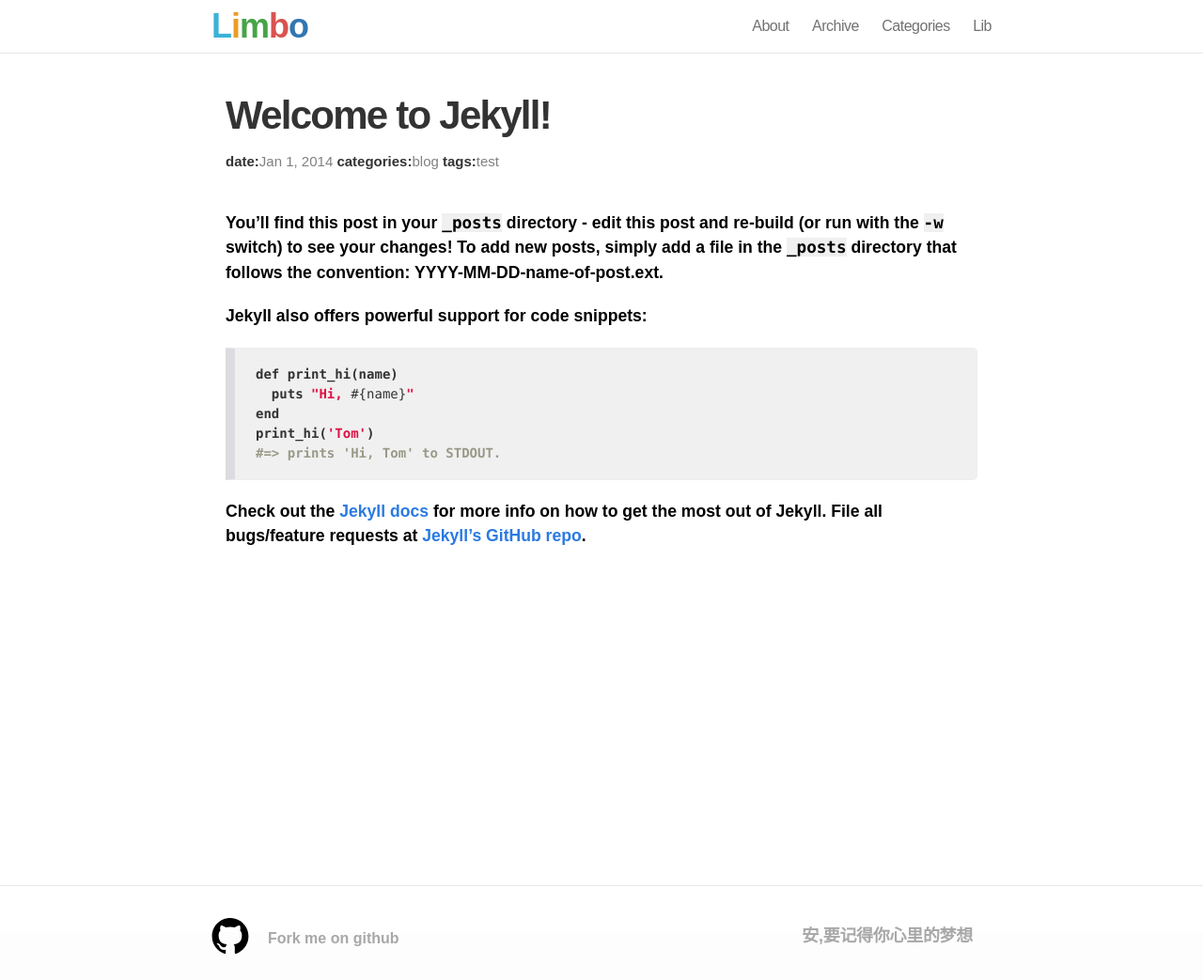
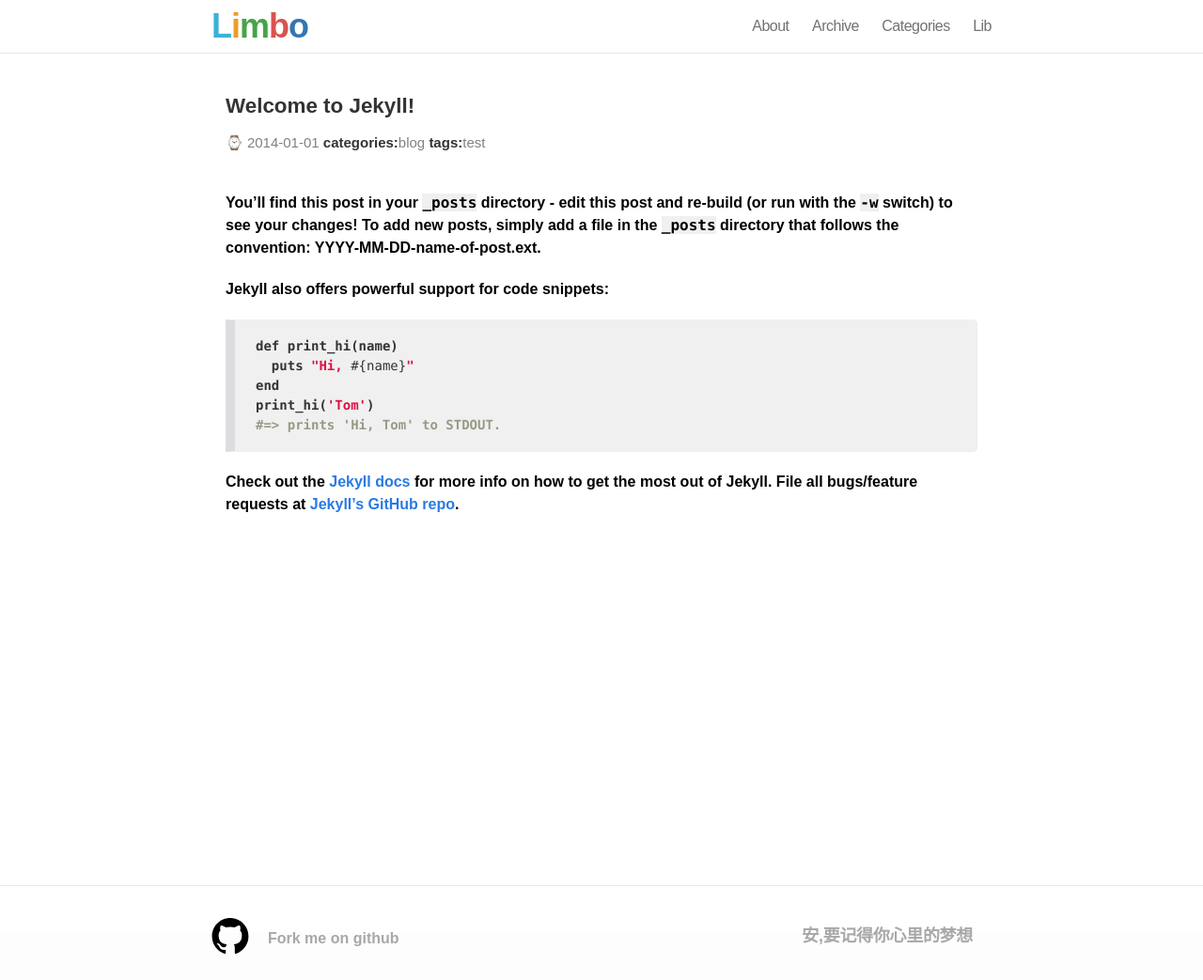
Before and after one commit to taizilongxu/jekyll_blog_source, a Jekyll site: the page built from _posts/2014-01-01-welcome-to-jekyll.markdown, in a window 1280 px wide. Shown: the whole page at 94% size. Built offline with Jekyll 4.4.1, drawn with Linux system fonts in a browser that asks for light colours; nearby versions of some CDN libraries; Markdown is read by kramdown in place of the engine named in the settings; comment, search, counter and statistics services are not loaded.

Commit message:
页面微调

```diff
--- a/_config.yml
+++ b/_config.yml
@@ -20,4 +20,4 @@
       short_name : taizilongxu
 
 #分页
-paginate: 15
+paginate: 30
--- a/_includes/head.html
+++ b/_includes/head.html
@@ -9,13 +9,9 @@
     <meta name="viewport" content="width=device-width">
     <meta name="description" content="{{ site.description }}">
     <link rel="canonical" href="{{ page.url | replace:'index.html','' | prepend: site.baseurl | prepend: site.url }}">
-
     <!-- Custom CSS -->
     <link rel="stylesheet" href="{{ "/css/main.css" | prepend: site.baseurl }}">
-
-<link rel="stylesheet" href="{{"/css/github.css"| prepend:site.baseurl}}">
-<script src="{{"/js/highlight.pack.js"|prepend:site.baseurl}}"></script>
-<script>hljs.initHighlightingOnLoad();</script>
+    <link rel="stylesheet" href="{{"/css/github.css"| prepend:site.baseurl}}">
   <!-- 返回顶部 -->
   <link href="//maxcdn.bootstrapcdn.com/font-awesome/4.1.0/css/font-awesome.min.css" rel="stylesheet">
   <script src="http://ajax.aspnetcdn.com/ajax/jQuery/jquery-1.11.1.min.js"></script>
--- a/_layouts/default.html
+++ b/_layouts/default.html
@@ -19,6 +19,9 @@
 <script type="text/javascript"
  src="http://cdn.mathjax.org/mathjax/latest/MathJax.js?config=TeX-AMS-MML_HTMLorMML">
 </script>
+<!-- highlight -->
+<script src="{{"/js/highlight.pack.js"|prepend:site.baseurl}}"></script>
+<script>hljs.initHighlightingOnLoad();</script>
 <!-- duoshuo -->
 <script type="text/javascript">
 var duoshuoQuery = {short_name:"taizilongxu"};
--- a/_layouts/post.html
+++ b/_layouts/post.html
@@ -5,7 +5,7 @@
 
   <header class="post-header">
     <h1>{{ page.title }}</h1>
-    <p class="meta"><span class="pre">date:</span>{{ page.date | date: "%b %-d, %Y" }}{% if page.author %} • {{ page.author }}{% endif %}{% if page.meta %} • {{ page.meta }}{% endif %}
+    <p class="meta">⌚ {{ page.date | date: "%Y-%m-%d" }}{% if page.author %} • {{ page.author }}{% endif %}{% if page.meta %} • {{ page.meta }}{% endif %}
     {% if page.category %}<span class="pre">categories:</span>{{ page.category }} {% endif %}{% if page.tags %}<span class="pre">tags:</span>{{ page.tags }} {% endif %}
     </p>
 
--- a/css/main.css
+++ b/css/main.css
@@ -231,8 +231,8 @@
 }
 
 .post-header h1 {
-  font-size: 42px;
-  letter-spacing: -1.75px;
+  font-size: 1.4em;
+  /*letter-spacing: -1.75px;*/
   line-height: 1;
   font-weight: bold;
   color: #333;
@@ -257,7 +257,7 @@
 
 .post-content > * {
   margin: 20px 0;
-  font-size: 1em;
+  font-size: 16px;
   line-height: 1.5;
   }
 
--- a/index.html
+++ b/index.html
@@ -12,6 +12,7 @@
     {% endfor %}
   </ul>
 </div>
+<!-- 分页 -->
 <div class="pagination">
 <ul id="pagination-flickr">
   {% if paginator.previous_page %}
```
